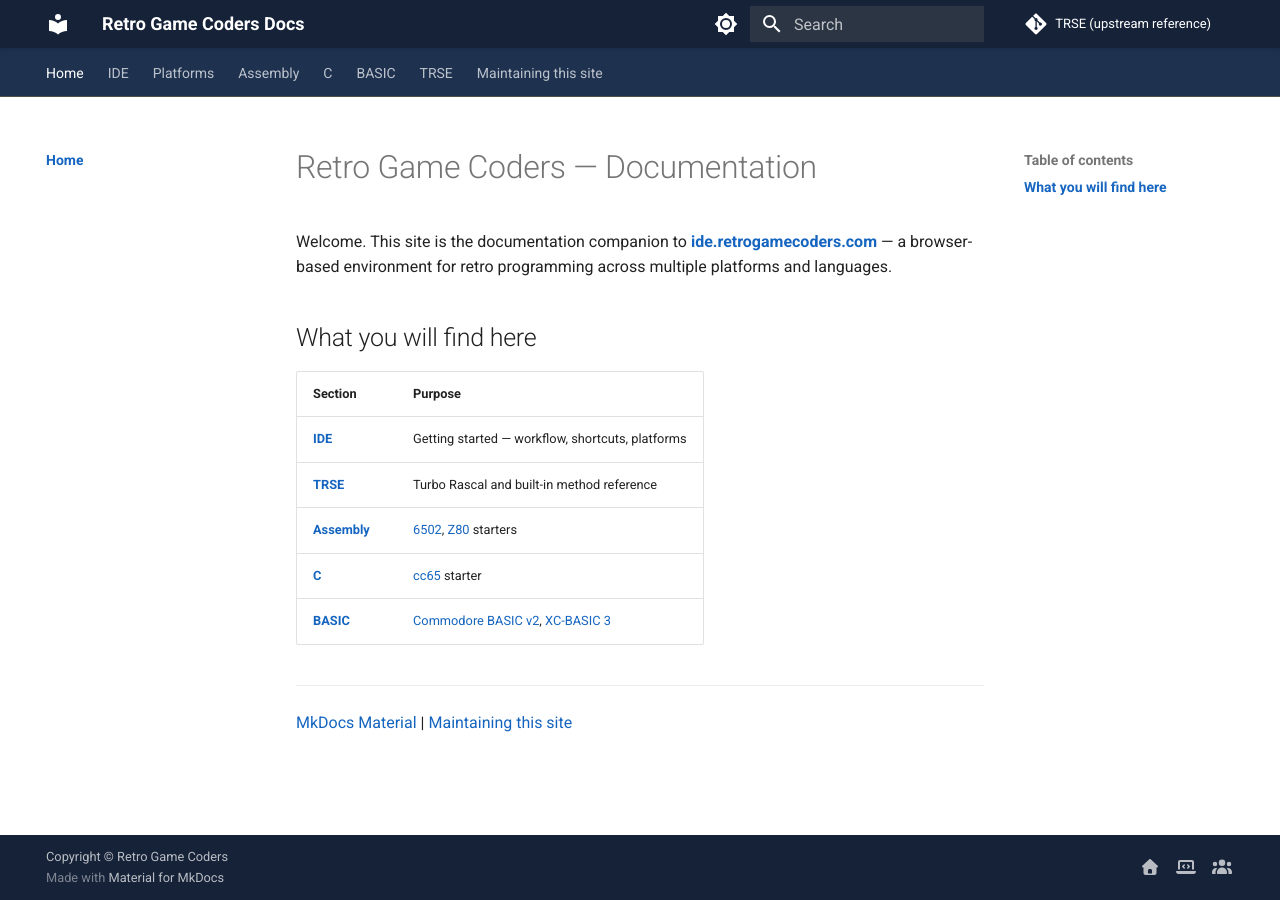
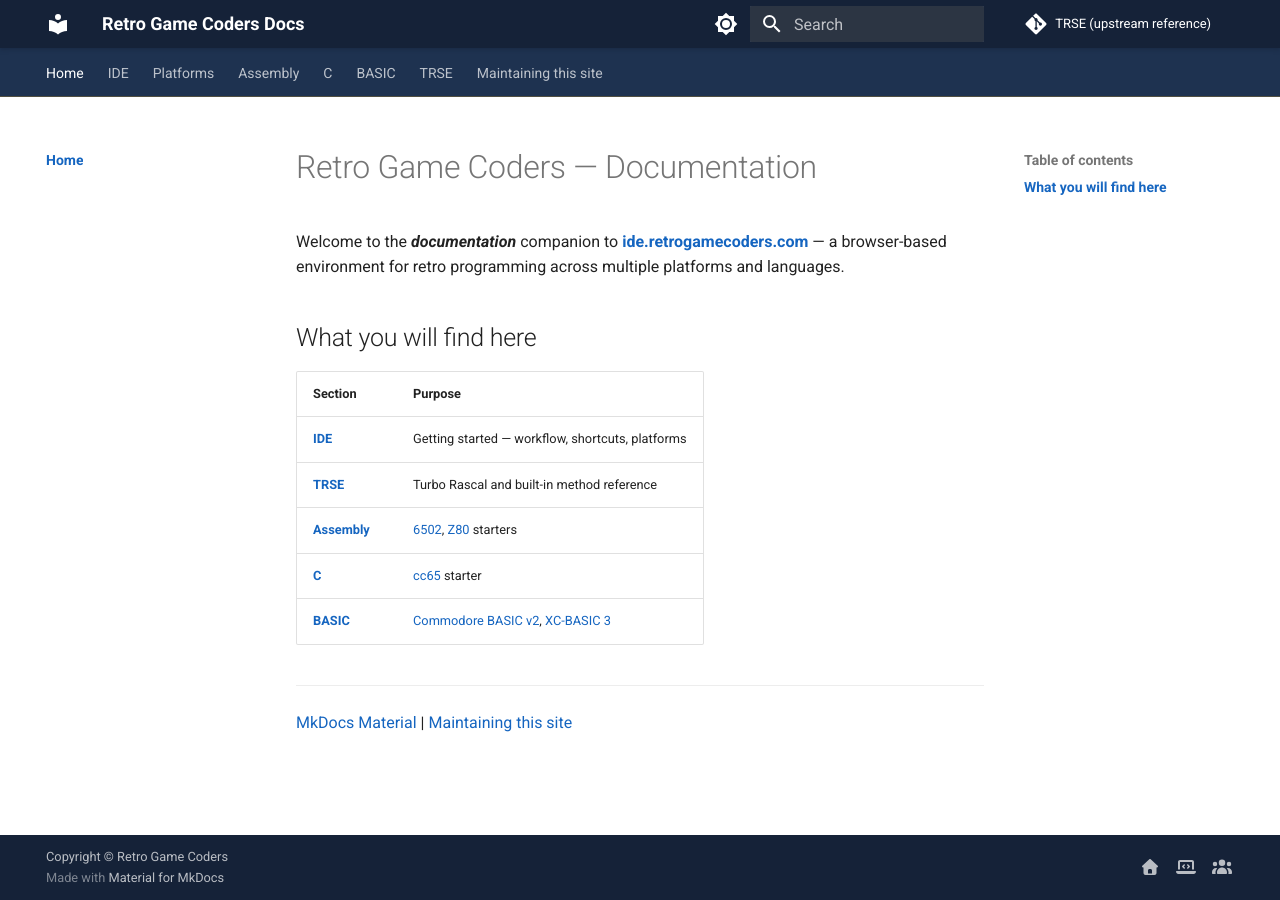
Before and after one commit to omiq/retrodocs, an MkDocs documentation site: the page built from docs/index.md, in a window 1280 px wide. Built offline with MkDocs 1.6.1 and Material for MkDocs 9.7.7, drawn with Linux system fonts in a browser that asks for light colours; comment, search, counter and statistics services are not loaded.

Commit message:
edit docs

```diff
--- a/docs/index.md
+++ b/docs/index.md
@@ -1,6 +1,6 @@
 # Retro Game Coders — Documentation
 
-Welcome. This site is the documentation companion to **[ide.retrogamecoders.com](https://ide.retrogamecoders.com)** — a browser-based environment for retro programming across multiple platforms and languages.
+Welcome to the ***documentation*** companion to **[ide.retrogamecoders.com](https://ide.retrogamecoders.com)** — a browser-based environment for retro programming across multiple platforms and languages.
 
 ## What you will find here
 
```
